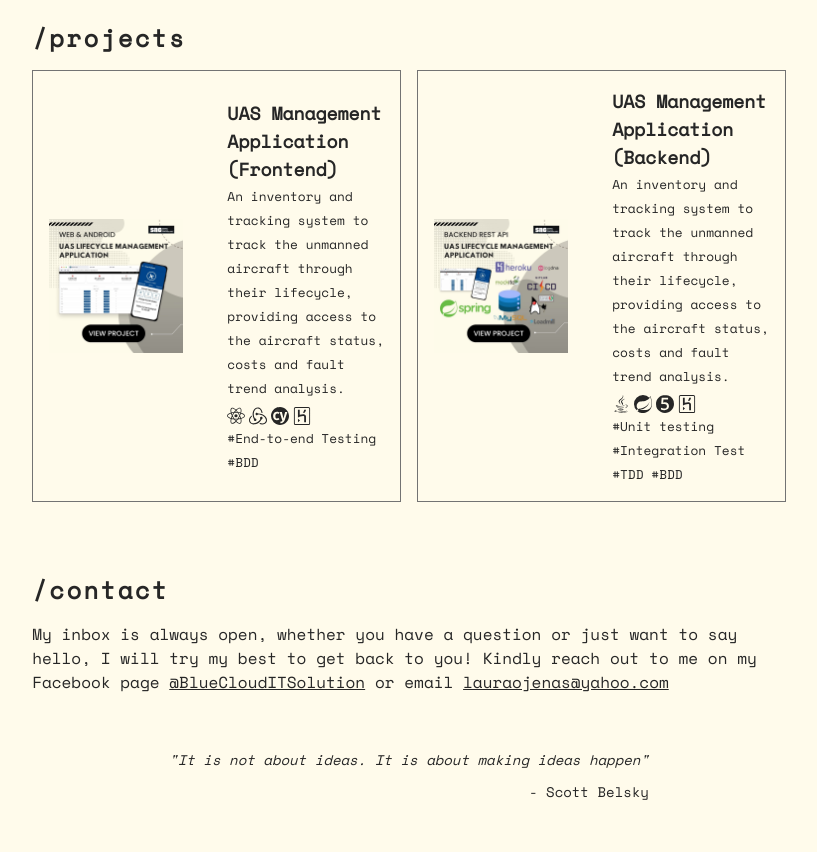
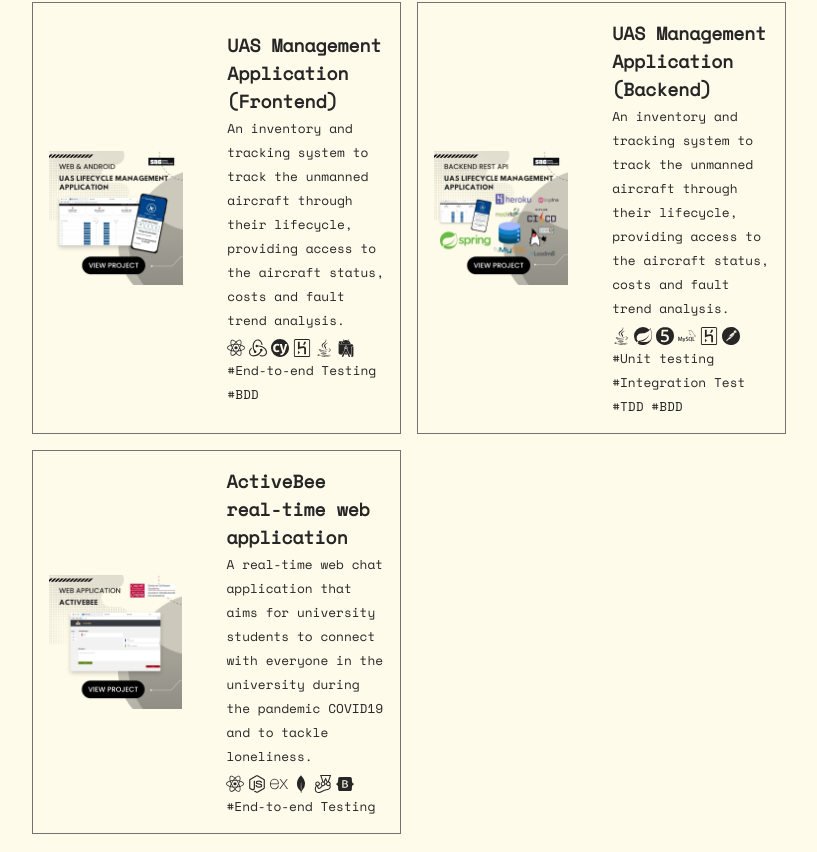
Before and after one commit to reicraftscodes/my-portfolio, a Next.js app: page / in a window 1280 px wide. Shown: the part 1926-2778 px from the top of the page, without its empty margins (231-1048 px from the left). Built offline with nearby package versions, Linux system fonts and the light colour scheme.

Commit message:
style: added new project section

```diff
--- a/pages/index.js
+++ b/pages/index.js
@@ -1,11 +1,17 @@
 import { GrReactjs } from "react-icons/gr";
-import { FaJava } from "react-icons/fa";
+import { FaJava, FaNodeJs, FaBootstrap   } from "react-icons/fa";
 import {
   SiRedux,
   SiHeroku,
   SiCypress,
+  SiExpress,
   SiSpring,
   SiJunit5,
+  SiAndroidstudio,
+  SiMysql,
+  SiPostman,
+  SiJest,
+  SiMongodb,
 } from "react-icons/si";
 import Container from "../components/Container";
 import Spacer from "../components/Spacer";
@@ -27,6 +33,8 @@ export default function Home() {
         { id: 2, name: "Redux", icon: <SiRedux /> },
         { id: 3, name: "Cypress", icon: <SiCypress /> },
         { id: 4, name: "Heroku", icon: <SiHeroku  /> },
+        { id: 5, name: "Java", icon: <FaJava/> },
+        { id: 6, name: "Android Studio", icon: <SiAndroidstudio  /> },
       ],
       other: "#End-to-end Testing #BDD"
     },
@@ -40,9 +48,27 @@ export default function Home() {
         { id: 1, name: "Java", icon: <FaJava/> },
         { id: 2, name: "Spring", icon: <SiSpring /> },
         { id: 3, name: "Junit5", icon: <SiJunit5 /> },
-        { id: 4, name: "Heroku", icon: <SiHeroku /> },
+        { id: 4, name: "MySQL ", icon: <SiMysql  /> },
+        { id: 5, name: "Heroku", icon: <SiHeroku /> },
+        { id: 6, name: "Postman", icon: <SiPostman  /> },
       ],
       other: "#Unit testing #Integration Test #TDD #BDD"
+    },
+    {
+      id: 3,
+      title: "ActiveBee real-time web application",
+      description: " A real-time web chat application that aims for university students to connect with everyone in the university during the pandemic COVID19 and to tackle loneliness. ",
+      link: "https://github.com/reicraftscodes/web-chat-application",
+      image: "/images/activebee.jpg",
+      techs: [
+        { id: 1, name: "React.js",icon: <GrReactjs /> },
+        { id: 2, name: "Node.js ", icon: <FaNodeJs  /> },
+        { id: 3, name: "Express.js", icon: <SiExpress /> },
+        { id: 4, name: "Mongodb  ", icon: <SiMongodb   /> },
+        { id: 5, name: "Jest ", icon: <SiJest /> },
+        { id: 6, name: "Bootstrap CSS ", icon: <FaBootstrap /> },
+      ],
+      other: "#End-to-end Testing"
     },
   ];
 
@@ -53,7 +79,7 @@ export default function Home() {
       <section className="w-full flex items-center justify-center">
         <div>
           <p>Hi, my name is</p>
-          <h1 className="font-bold text-3xl inline-flex h-20 pt-2 overflow-x-hidden animate-type group-hover:animate-type-reverse whitespace-nowrap text-brand-accent will-change-transform">Laurate S.</h1>
+          <h1 className="font-bold text-3xl ">Laurate S.</h1>
           <p className="text-right"> Full Stack Software Engineer & UI/UX Designer </p>
           <div className="flex items-center justify-end space-x-4 mt-3">
             {PROFILE_LINKS.map((profileLink) => (
@@ -79,7 +105,7 @@ export default function Home() {
           Currently, I am seeking for a full time Full Stack Software Engineering especially in Java Spring, but I am open to any opportunities and always willing to learn!
         </p>
         <p>
-         The unique things about me is, I love reading novels, acrylic painting, photography, travelling and can cook literally anything as long as I put my heart into it.
+          My hobbies are reading novels, acrylic painting, photography, travelling and can cook literally anything as long as I put my heart into it.
         </p>
       </section>
 
```
Also changed, not shown: public/images/activebee.jpg (added).
